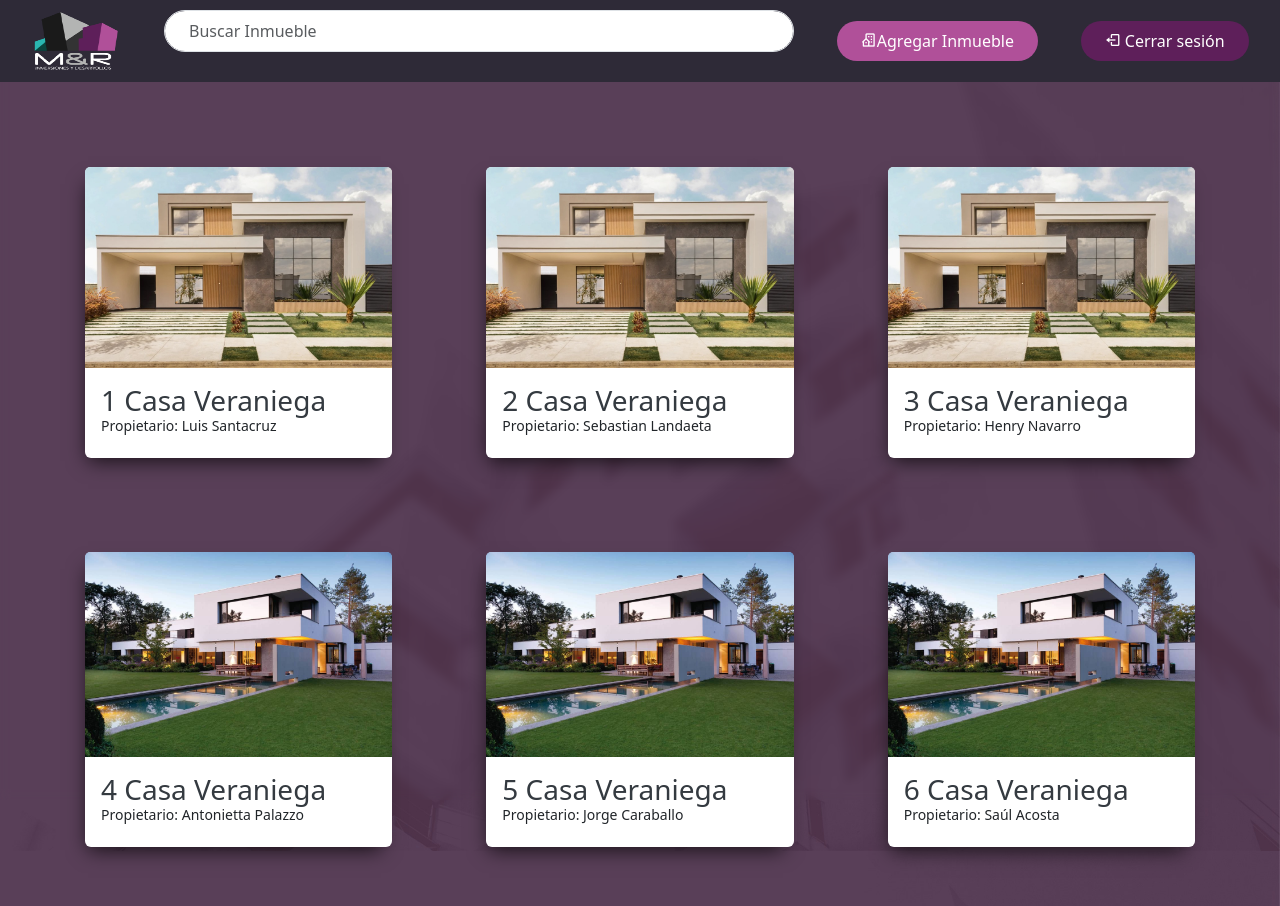
After one commit to UNEG-Ing-Software-II/real_estate_management, a Django app: page /inicio_asesor/ in a window 1280 px wide. The commit adds this page. Run offline with Django 5.2, Linux system fonts and the light colour scheme; some libraries are stand-ins or nearby versions; some web fonts are replaced.

Commit message:
ADD: Vista del asesor

```diff
--- a/MyR/backend.py
+++ b/MyR/backend.py
@@ -16,7 +16,7 @@ def redirecion(rol):
         return redirect('inicio Coordinador')
     elif rol=='Asesor':
         print("usted entro en la vista Asesor")
-        #return redirect('inicio Asesor')
+        return redirect('inicio Asesor')
     elif rol=='Propietario':
         print("usted entro en la vista Propietario")
         return redirect('inicio Propietario')
@@ -32,6 +32,6 @@ def guardar_usuario():
         password='password',
         nombre='Pablo',
         apellido='Jimenez',
-        rol='Coordinador',
+        rol='Asesor',
         correo='prjr2002@gmail.com'
     )
--- a/MyR/settings.py
+++ b/MyR/settings.py
@@ -57,7 +57,7 @@ ROOT_URLCONF = 'MyR.urls'
 TEMPLATES = [
     {
         'BACKEND': 'django.template.backends.django.DjangoTemplates',
-        'DIRS': ['app_Principal/templates'],
+        'DIRS': ['app_Principal/templates','app_Principal/templates/views_asesor'],
         'APP_DIRS': True,
         'OPTIONS': {
             'context_processors': [
--- a/MyR/urls.py
+++ b/MyR/urls.py
@@ -23,5 +23,6 @@ urlpatterns = [
     path('admin/', admin.site.urls),
     path('', index, name = 'index'),
     path('inicio_coordinador/',coordinador, name='inicio Coordinador' ),
+    path('inicio_asesor/',asesor, name='inicio Asesor' ),
     path('cerrar_sesion/',cerrar_sesion),
 ]
--- /dev/null
+++ b/app_Principal/static/styles/style.css
@@ -0,0 +1,57 @@
+*{
+  padding: 0;
+  margin: 0;
+  box-sizing: border-box;
+}
+
+#Fondo{
+  width: 100vw;
+  height: 100vh;
+  background-image: url("../img/fondo2.jpeg");
+  background-repeat: no-repeat;
+  background-position: center center;
+  background-size: cover;
+  background-attachment: fixed;
+  position: absolute;
+}
+
+.in{
+  border: none;
+  color: white;
+  background-color: #B05099;
+}
+
+h4{
+  font-size: 14px;
+}
+
+.card{
+  border: none;
+  -webkit-box-shadow: -4px 10px 19px -7px rgba(0,0,0,0.75);
+  -moz-box-shadow: -4px 10px 19px -7px rgba(0,0,0,0.75);
+  box-shadow: -4px 10px 19px -7px rgba(0,0,0,0.75);
+  margin:35px;
+}
+
+.card-title{
+  margin: 0;
+  color: #343a40;
+}
+
+.out{
+  border: none;
+  background-color: #5E1F5A;
+}
+
+nav{
+  padding: 10px;
+  background-color: #2E2A37;
+}
+
+h3{
+  color: white;
+}
+
+.cards{
+  margin: 50px;
+}
--- a/app_Principal/templates/base/base.html
+++ b/app_Principal/templates/base/base.html
@@ -7,7 +7,15 @@
     <meta name="viewport" content="width=device-width, initial-scale=1.0">
     <link href="https://cdn.jsdelivr.net/npm/bootstrap@5.3.3/dist/css/bootstrap.min.css" rel="stylesheet" integrity="sha384-QWTKZyjpPEjISv5WaRU9OFeRpok6YctnYmDr5pNlyT2bRjXh0JMhjY6hW+ALEwIH" crossorigin="anonymous">
     <link rel="stylesheet" href="https://cdn.jsdelivr.net/npm/bootstrap-icons@1.11.3/font/bootstrap-icons.min.css">
+    <link href='https://unpkg.com/boxicons@2.1.4/css/boxicons.min.css' rel='stylesheet'>
+
+    <link rel="stylesheet" href="{% static '/styles/style.css' %}">
+
     <link rel="stylesheet" href="{% static '/styles/login.css' %}">
+
+
+
+
     <title>M&R Inversiones y Desarrollos</title>
 </head>
 
--- a/app_Principal/templates/index.html
+++ b/app_Principal/templates/index.html
@@ -25,7 +25,6 @@
         </div>
     </div>
 
-
     {% if error_message %}
     <p class="text-danger">{{ error_message }}</p>
     {% endif %}
--- /dev/null
+++ b/app_Principal/templates/views_asesor/views_asesor.html
@@ -0,0 +1,125 @@
+{% extends 'base/base.html'%}
+
+{% load static %}
+
+{% block content %}
+
+    <body id="Fondo">
+            <!-- nav -->
+
+        <nav>
+            <div class="d-flex justify-content-around align-items-center">
+                <img
+                    src="{% static 'img/logo-1.2.png' %}" width="60px" height="60px"
+                    alt="M&R Logo"
+                    class="h-12"
+                />
+                <input
+                    type="text"
+                    placeholder="Buscar Inmueble"
+                    class="form-control rounded-pill px-4 py-2 w-50"
+                />
+                <button class="btn btn-secondary rounded-pill px-4 py-2 in"><i class='bx bx-building-house'></i>Agregar Inmueble
+                </button>
+                <button class="btn btn-secondary rounded-pill px-4 py-2 out"> <i class='bx bx-log-out'></i> Cerrar sesión
+                </button>
+            </div>
+
+        </nav>
+
+
+            <!-- cards -->
+
+        <div class="cards">
+            <div class="row">
+                <div class="col-12 col-sm-6 col-lg-4 mb-4">
+                    <div class="card bg-white">
+                        <img
+                            src="{% static 'img/Inmueble1.jpeg' %}"
+                            alt="Exterior View"
+                            class="card-img-top"
+                        />
+                        <div class="card-body">
+                            <h3 class="card-title">1 Casa Veraniega</h3>
+                            <h4>Propietario: Luis Santacruz</h4>
+                        </div>
+                    </div>
+                </div>
+                <!-- Repite el bloque anterior para cada propiedad -->
+                <div class="col-12 col-sm-6 col-lg-4 mb-4">
+                    <div class="card bg-white">
+                        <img
+                        src="{% static 'img/Inmueble1.jpeg' %}"
+                            alt="Exterior View"
+                            class="card-img-top"
+                        />
+                        <div class="card-body">
+                            <h3 class="card-title">2 Casa Veraniega</h3>
+                            <h4>Propietario: Sebastian Landaeta</h4>
+                        </div>
+                    </div>
+                </div>
+
+                <div class="col-12 col-sm-6 col-lg-4 mb-4">
+                    <div class="card bg-white">
+                        <img
+                        src="{% static 'img/Inmueble1.jpeg' %}"
+                            alt="Exterior View"
+                            class="card-img-top"
+                        />
+                        <div class="card-body">
+                            <h3 class="card-title">3 Casa Veraniega</h3>
+                            <h4>Propietario: Henry Navarro</h4>
+
+                        </div>
+                    </div>
+                </div>
+
+                <div class="col-12 col-sm-6 col-lg-4 mb-4">
+                    <div class="card bg-white">
+                        <img
+                        src="{% static 'img/Inmueble2.jpeg' %}"
+                            alt="Exterior View"
+                            class="card-img-top"
+                        />
+                        <div class="card-body">
+                            <h3 class="card-title">4 Casa Veraniega</h3>
+                            <h4>Propietario: Antonietta Palazzo</h4>
+                        </div>
+                    </div>
+                </div>
+
+                <div class="col-12 col-sm-6 col-lg-4 mb-4">
+                    <div class="card bg-white">
+                        <img
+                        src="{% static 'img/Inmueble2.jpeg' %}"
+                            alt="Exterior View"
+                            class="card-img-top"
+                        />
+                        <div class="card-body">
+                            <h3 class="card-title">5 Casa Veraniega</h3>
+                            <h4>Propietario: Jorge Caraballo</h4>
+                        </div>
+                    </div>
+                </div>
+
+                <div class="col-12 col-sm-6 col-lg-4 mb-4">
+                    <div class="card bg-white">
+                        <img
+                        src="{% static 'img/Inmueble2.jpeg' %}"
+                            alt="Exterior View"
+                            class="card-img-top"
+                        />
+                        <div class="card-body">
+                            <h3 class="card-title">6 Casa Veraniega</h3>
+                            <h4>Propietario: Saúl Acosta</h4>
+                        </div>
+                    </div>
+                </div>
+            </div>
+        </div>
+
+
+        <script src="https://stackpath.bootstrapcdn.com/bootstrap/4.3.1/js/bootstrap.min.js"></script>
+
+{% endblock %}
--- a/app_Principal/views.py
+++ b/app_Principal/views.py
@@ -43,6 +43,9 @@ def coordinador(request):
 
     return render(request,'inicio_coordinador.html')
 
+def asesor(request):
+
+    return render(request,'views_asesor/views_asesor.html')
 
 def cerrar_sesion(request):
     logout(request)
```
Also changed, not shown: app_Principal/static/img/Inmueble1.jpeg (added), app_Principal/static/img/Inmueble2.jpeg (added), app_Principal/static/img/fondo2.jpeg (added), app_Principal/static/img/logo-1.2.png (added).
